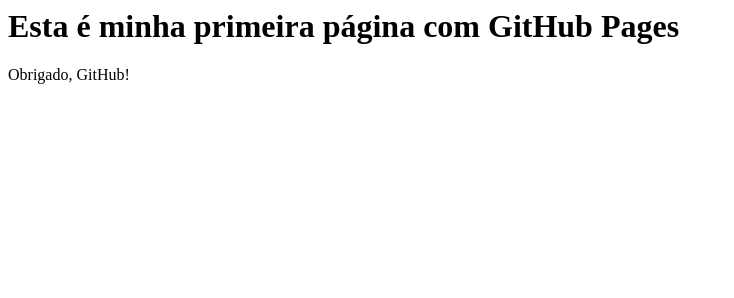
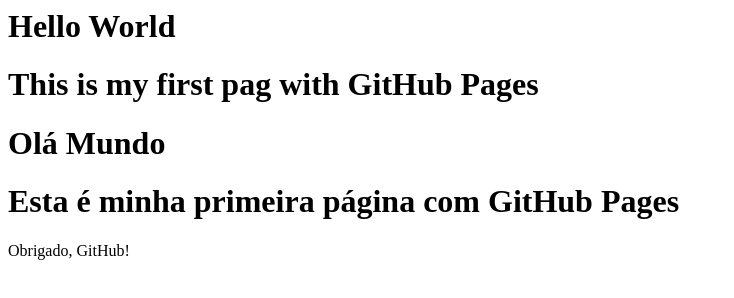
Before and after one commit to Shocrats/My-Shared-Files, a plain HTML site: page index.html in a window 1280 px wide. Shown: the whole page, without its empty margins (0-734 px from the left). Drawn offline with Linux system fonts and the light colour scheme.

Commit message:
index.html
Versão 2

```diff
--- a/index.html
+++ b/index.html
@@ -1,4 +1,7 @@
 <html>
+<h1> Hello World </h1>
+<h1> This is my first pag with GitHub Pages <h1/>
+<h1> Olá Mundo </h1>
 <h1> Esta é minha primeira página com GitHub Pages </h1>
 <p>Obrigado, GitHub!</p>
 </html>
```
